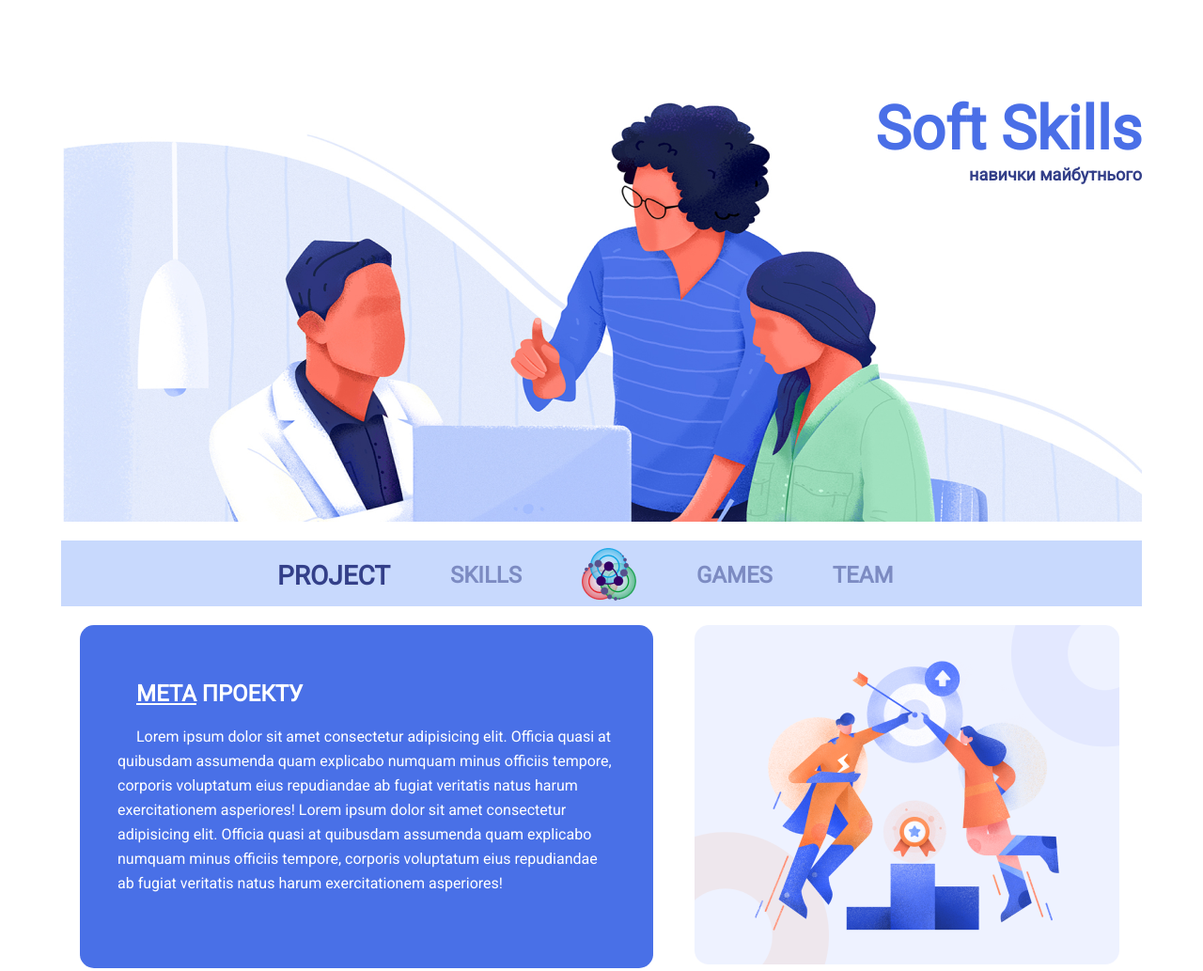
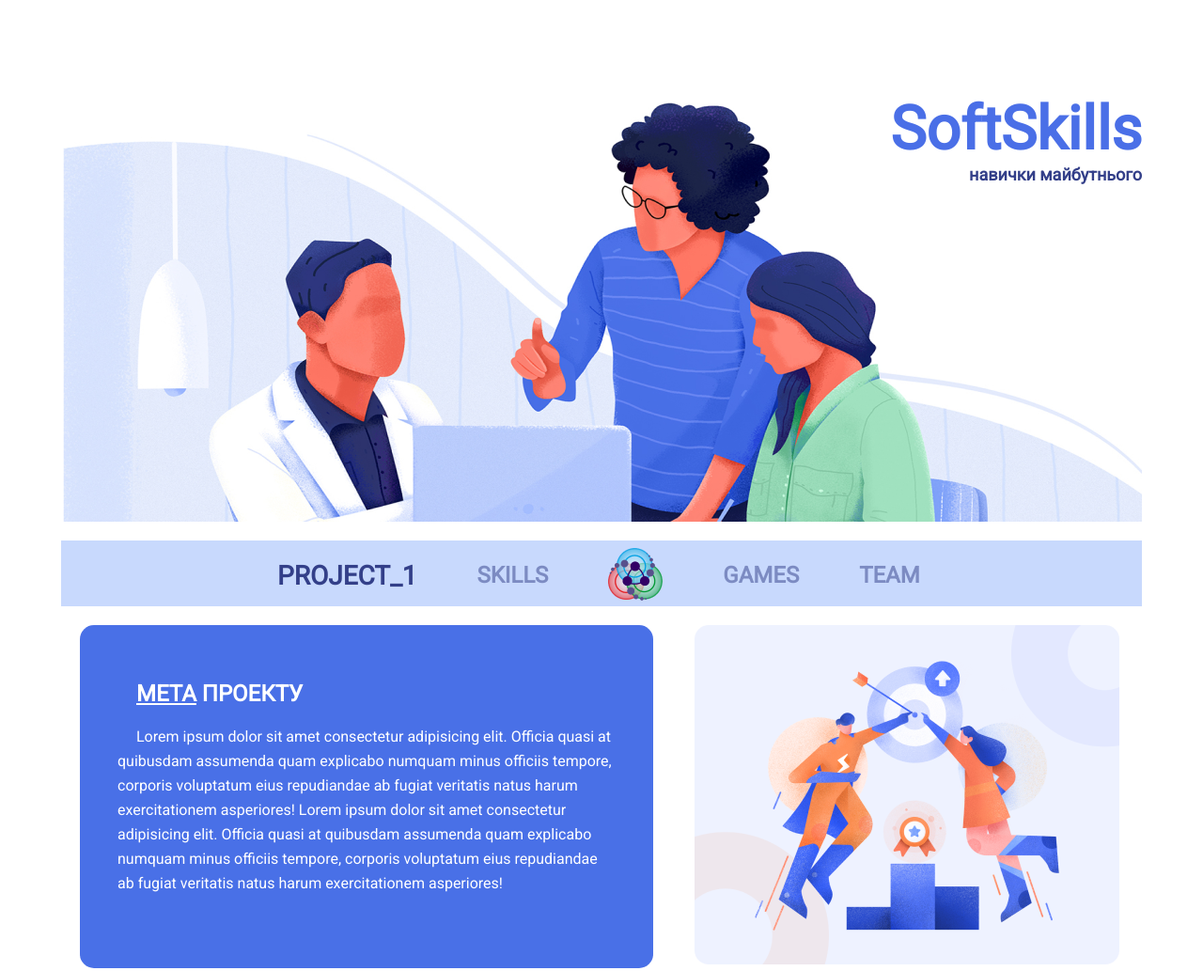
Before and after one commit to NChSimple/someone_repository, a plain HTML site: page index.html in a window 1280 px wide. Shown: the top 1033 px of the page at 94% size. Drawn offline with Linux system fonts and the light colour scheme.

Commit message:
first commit

```diff
--- a/index.html
+++ b/index.html
@@ -10,11 +10,11 @@
 <body>
 	<div class="container">
 		<header>
-			<h1>Soft Skills </h1>
+			<h1>SoftSkills</h1>
 			<h2>навички майбутнього</h2>
 		</header>
 		<nav class="pages">
-			<a href="index.html">PROJECT</a>
+			<a href="index.html">PROJECT_1</a>
 			<a href="skills.html">SKILLS</a>
 			<a href=""></a>
 			<a href="games.html">GAMES</a>
```
